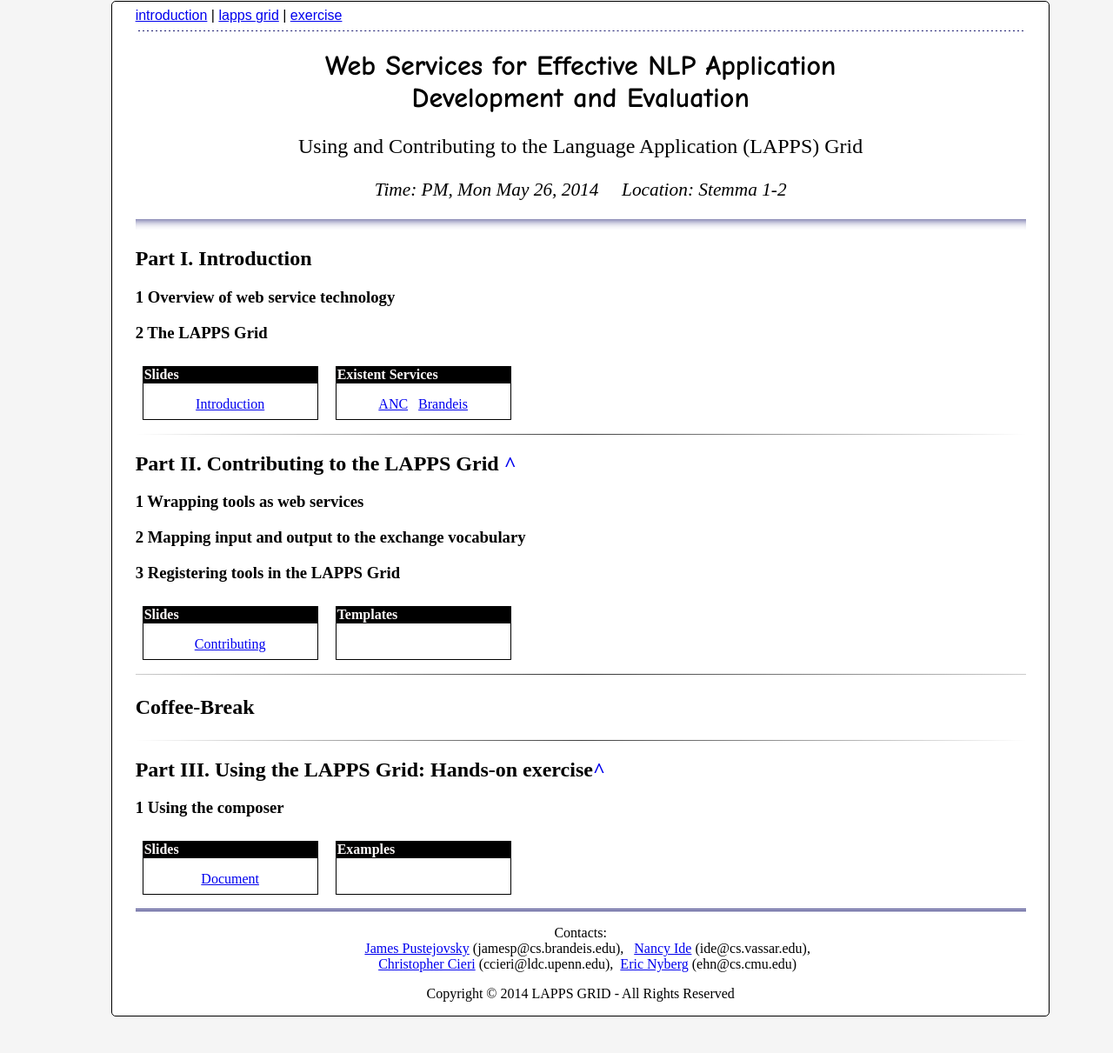
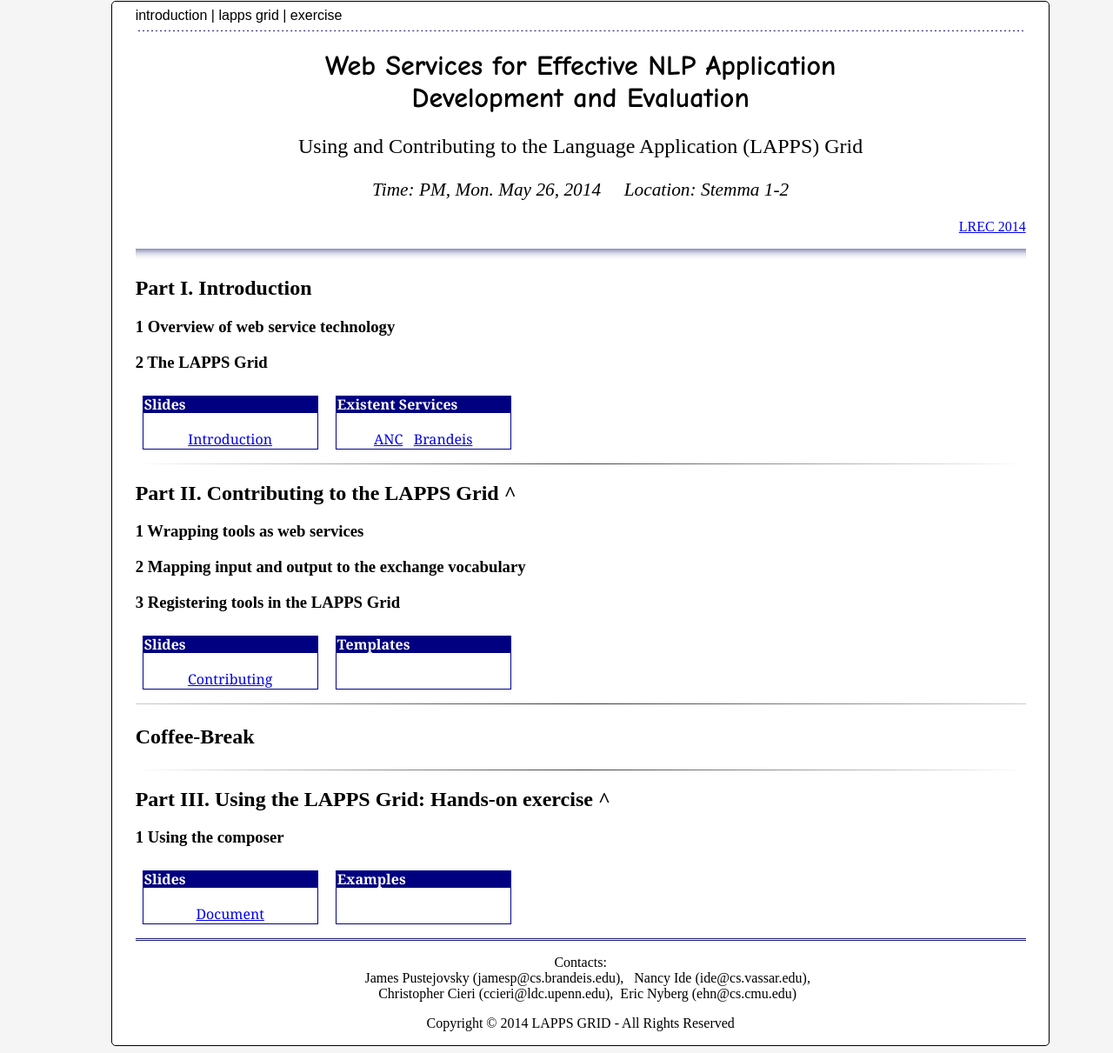
Before and after one commit to brandeis-llc/lapps-tutorial-LREC2014, a plain HTML site: page lrec2014/index.html in a window 1280 px wide. Shown: the part 7-1218 px from the top of the page at 87% size. Before the commit the page ends 1184 px from the top, so only its background shows below. Drawn offline with Linux system fonts and the light colour scheme.

Commit message:
added text

```diff
--- a/lrec2014/index.html
+++ b/lrec2014/index.html
@@ -172,13 +172,13 @@
 
 
         div.white {
-            border-color: Lavender  ;
+            border-color: DarkBlue  ;
             border-width: 2px;
         }
 
         div.white span.h {
-            background-color: Snow       ;
-            color: Black ;
+            background-color: Navy   ;
+            color: White ;
         }
 
         div.red {
@@ -224,6 +224,7 @@
             position: relative;
             text-align:center;
             vertical-align: middle;
+            font-family:Georgia, serif;
         }
 
         div.box span.h {
@@ -236,6 +237,7 @@
             font-weight:bold;
             line-height: 1em;
             vertical-align: middle;
+            font-family:Georgia, serif;
         }
 
         hr.double {
@@ -244,21 +246,25 @@
             border-top: medium double MidnightBlue;
             color: MidnightBlue;
             text-align: center; }
+
+        a.nolink {text-decoration: none; color: black;}
         </style>
 </head>
 <body>
 <a name="_top_" />
 <nav class="nav-bar">
-    <a href="#introduction"> introduction</a>
+    <a class="nolink" href="#introduction"> introduction</a>
     |
-    <a href="#lapps-grid">lapps grid</a>
+    <a class="nolink" href="#lapps-grid">lapps grid</a>
     |
-    <a href="#exercise">exercise</a></nav>
+    <a class="nolink" href="#exercise">exercise</a></nav>
 
 <hr style=" border: 0; border-bottom: 1px dashed white; background: MidnightBlue;"/>
 <h1>Web Services for Effective NLP Application <br/>  Development and Evaluation</h1>
 <p style="text-align:center; font-size:18pt">Using and Contributing to the Language Application (LAPPS) Grid</p>
-<p style="text-align:center; font-size:16pt; font-style:italic; ">Time: PM, Mon May 26, 2014 &nbsp; &nbsp;  Location:      Stemma 1-2</p>
+<p style="text-align:center; font-size:16pt; font-style:italic; ">Time: PM, Mon. May 26, 2014 &nbsp; &nbsp;  Location:      Stemma 1-2</p>
+
+<p style="text-align:right"><a href="http://lrec2014.lrec-conf.org/" target="_blank">LREC 2014</a></p>
 <hr style="height: 12px; border: 0; box-shadow: inset 0 12px 12px -12px MidnightBlue  " />
 
 
@@ -271,8 +277,8 @@
 <h3>The LAPPS Grid</h3>
 
 
-<div class="black box"> <span class="h">Slides</span> <p> <br/> <a href="introduction.pdf">Introduction</a>   </p> </div>
-<div class="black box"> <span class="h">Existent Services</span> <p> <br/>
+<div class="white box"> <span class="h">Slides</span> <p> <br/> <a href="introduction.pdf">Introduction</a>   </p> </div>
+<div class="white box"> <span class="h">Existent Services</span> <p> <br/>
 
 <a href="http://grid.anc.org:8080/service_manager/">ANC</a> &nbsp;
 <a href="http://eldrad.cs-i.brandeis.edu/service_manager/">Brandeis</a>
@@ -281,13 +287,13 @@
 <!------------------------------------------------------------------------------------------------------------------------>
 <hr style="border: 0; height: 1px; background-image: -webkit-linear-gradient(left, rgba(0,0,0,0), rgba(0,0,0,0.75), rgba(0,0,0,0)); background-image: -moz-linear-gradient(left, rgba(0,0,0,0), rgba(0,0,0,0.75), rgba(0,0,0,0)); background-image: -ms-linear-gradient(left, rgba(0,0,0,0), rgba(0,0,0,0.75), rgba(0,0,0,0)); background-image: -o-linear-gradient(left, rgba(0,0,0,0), rgba(0,0,0,0.75), rgba(0,0,0,0)); }" />
 <a name="lapps-grid"></a>
-<h2>Contributing to the LAPPS Grid <a href="#_top_" style="text-decoration: none;">^</a></h2>
+<h2>Contributing to the LAPPS Grid <a class="nolink"  href="#_top_" style="text-decoration: none;">^</a></h2>
 <h3 class="reset">Wrapping tools as web services</h3>
 <h3>Mapping input and output to the exchange vocabulary</h3>
 <h3>Registering tools in the LAPPS Grid</h3>
 
-<div class="black box"> <span class="h">Slides</span> <p> <br/> <a href="contributing.pdf">Contributing</a>   </p> </div>
-<div class="black box"> <span class="h">Templates</span> <p> <br/></p> </div>
+<div class="white box"> <span class="h">Slides</span> <p> <br/> <a href="contributing.pdf">Contributing</a>   </p> </div>
+<div class="white box"> <span class="h">Templates</span> <p> <br/></p> </div>
 
 
 
@@ -301,27 +307,24 @@
 <!------------------------------------------------------------------------------------------------------------------------>
 <hr style="border: 0; height: 1px; background-image: -webkit-linear-gradient(left, rgba(0,0,0,0), rgba(0,0,0,0.75), rgba(0,0,0,0)); background-image: -moz-linear-gradient(left, rgba(0,0,0,0), rgba(0,0,0,0.75), rgba(0,0,0,0)); background-image: -ms-linear-gradient(left, rgba(0,0,0,0), rgba(0,0,0,0.75), rgba(0,0,0,0)); background-image: -o-linear-gradient(left, rgba(0,0,0,0), rgba(0,0,0,0.75), rgba(0,0,0,0)); }">
 <a name="exercise"></a>
-<h2>Using the LAPPS Grid: Hands-on exercise<a href="#_top_" style="text-decoration: none;">^</a></h2>
+<h2>Using the LAPPS Grid: Hands-on exercise <a class="nolink" href="#_top_" style="text-decoration: none;">^</a></h2>
 
 
 <h3 class="reset">Using the composer</h3>
-
-<div class="black box"> <span class="h">Slides</span> <p> <br/> <a href="document.pdf">Document</a>   </p> </div>
-<div class="black box"> <span class="h">Examples</span> <p> <br/></p> </div>
-
-
+<div class="white box"> <span class="h">Slides</span> <p> <br/> <a href="document.pdf">Document</a>   </p> </div>
+<div class="white box"> <span class="h">Examples</span> <p> <br/></p> </div>
 
 <footer>
 <hr class="double"/>
 <p style="text-align:center">
     Contacts:
-    <br/>&nbsp; &nbsp; <a href="http://www.cs.brandeis.edu/~jamesp/"> James Pustejovsky</a>
+    <br/>&nbsp; &nbsp; <a class="nolink" href="http://www.cs.brandeis.edu/~jamesp/"> James Pustejovsky</a>
     (<nonsense>jame</nonsense>sp@<nonsense>cs.</nonsense>brandeis.<nonsense></nonsense>edu), &nbsp;
-    <a href="http://www.cs.vassar.edu/~ide/"> Nancy Ide</a>
+    <a class="nolink" href="http://www.cs.vassar.edu/~ide/"> Nancy Ide</a>
     (<nonsense>id</nonsense>e@<nonsense>cs.</nonsense>vassar.<nonsense></nonsense>edu), <br/>
-    &nbsp; &nbsp; <a href="https://www.ldc.upenn.edu/staff/christopher-cieri"> Christopher Cieri</a>
+    &nbsp; &nbsp; <a  class="nolink" href="https://www.ldc.upenn.edu/staff/christopher-cieri"> Christopher Cieri</a>
     (<nonsense>ccie</nonsense>ri@<nonsense>ldc.</nonsense>upenn.<nonsense></nonsense>edu),&nbsp;
-    <a href="http://www.cs.cmu.edu/~ehn/"> Eric Nyberg</a>
+    <a  class="nolink" href="http://www.cs.cmu.edu/~ehn/"> Eric Nyberg</a>
     (<nonsense>eh</nonsense>n@<nonsense>cs.</nonsense>cmu.<nonsense></nonsense>edu)
 
 </p>
```
